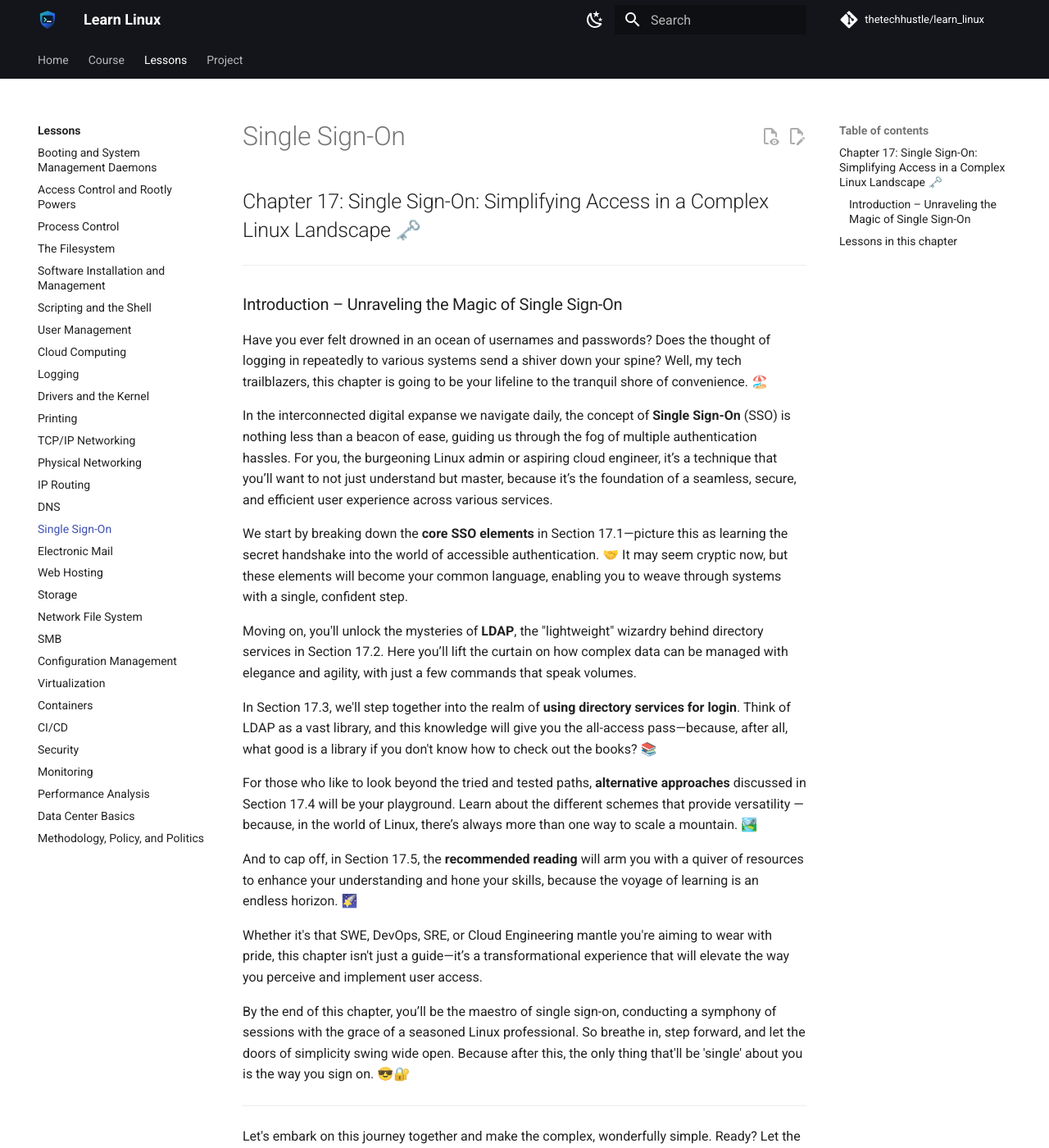
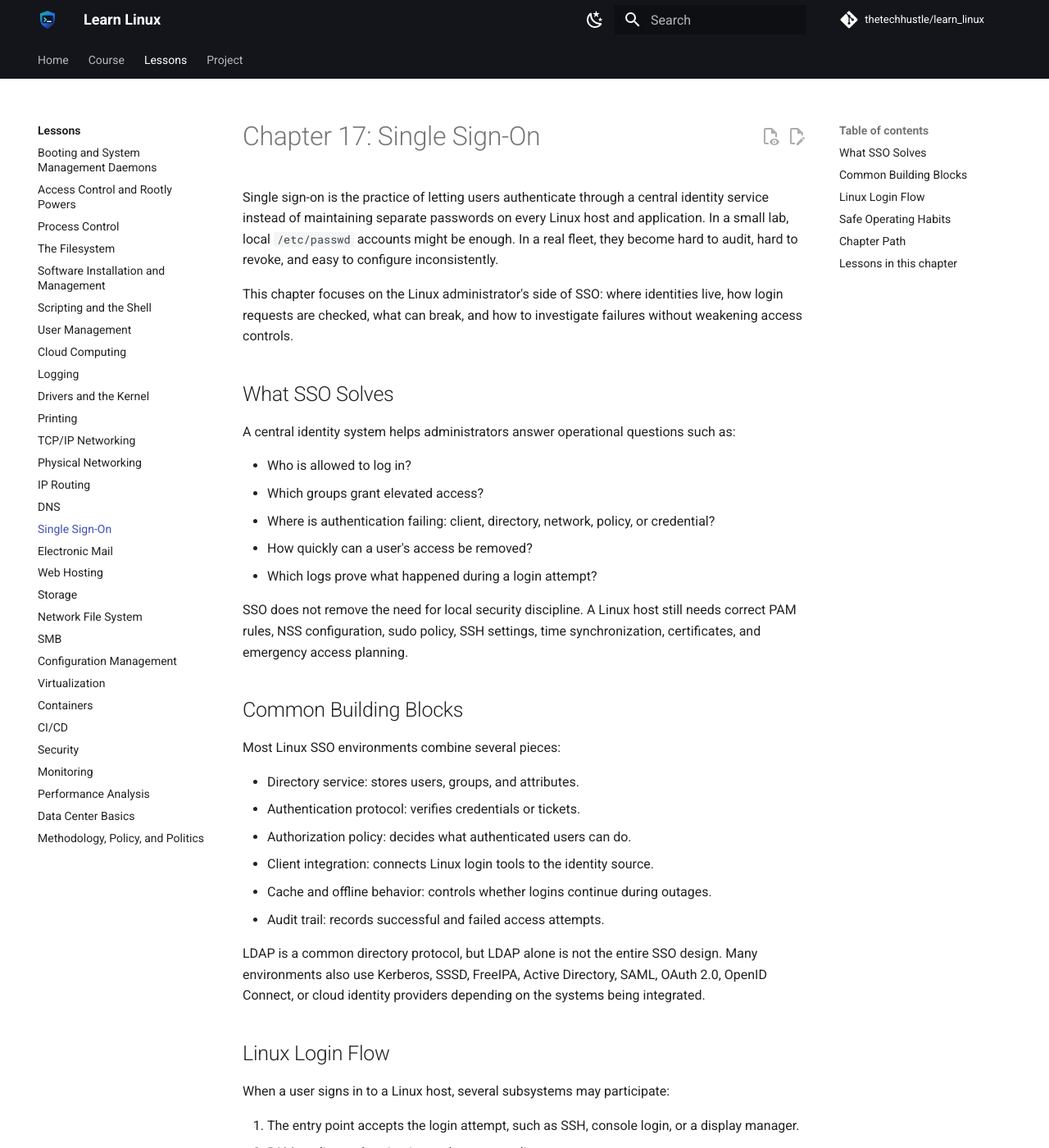
Before and after one commit to thetechhustle/learn_linux, an MkDocs documentation site: the page built from docs/lessons/17_single_sign-on/README.md, in a window 1280 px wide and 1400 px high. Shown: the whole window at 82% size. Built offline with MkDocs 1.6.1 and Material for MkDocs 9.7.7, drawn with Linux system fonts in a browser that asks for light colours; comment, search, counter and statistics services are not loaded; some of the changed text lies outside the part shown.

Commit message:
Improve Chapter 17 SSO overview (#147)
Co-authored-by: Jules Ai <jules@Juless-Air.ts.net lan>

```diff
--- a/docs/lessons/17_single_sign-on/README.md
+++ b/docs/lessons/17_single_sign-on/README.md
@@ -1,30 +1,61 @@
-## Chapter 17: Single Sign-On: Simplifying Access in a Complex Linux Landscape 🗝️
+# Chapter 17: Single Sign-On
 
----
+Single sign-on is the practice of letting users authenticate through a central identity service instead of maintaining separate passwords on every Linux host and application. In a small lab, local `/etc/passwd` accounts might be enough. In a real fleet, they become hard to audit, hard to revoke, and easy to configure inconsistently.
 
-### Introduction – Unraveling the Magic of Single Sign-On
+This chapter focuses on the Linux administrator's side of SSO: where identities live, how login requests are checked, what can break, and how to investigate failures without weakening access controls.
 
-Have you ever felt drowned in an ocean of usernames and passwords? Does the thought of logging in repeatedly to various systems send a shiver down your spine? Well, my tech trailblazers, this chapter is going to be your lifeline to the tranquil shore of convenience. 🏖️
+## What SSO Solves
 
-In the interconnected digital expanse we navigate daily, the concept of **Single Sign-On** (SSO) is nothing less than a beacon of ease, guiding us through the fog of multiple authentication hassles. For you, the burgeoning Linux admin or aspiring cloud engineer, it’s a technique that you’ll want to not just understand but master, because it’s the foundation of a seamless, secure, and efficient user experience across various services.
+A central identity system helps administrators answer operational questions such as:
 
-We start by breaking down the **core SSO elements** in Section 17.1—picture this as learning the secret handshake into the world of accessible authentication. 🤝 It may seem cryptic now, but these elements will become your common language, enabling you to weave through systems with a single, confident step.
+- Who is allowed to log in?
+- Which groups grant elevated access?
+- Where is authentication failing: client, directory, network, policy, or credential?
+- How quickly can a user's access be removed?
+- Which logs prove what happened during a login attempt?
 
-Moving on, you'll unlock the mysteries of **LDAP**, the "lightweight" wizardry behind directory services in Section 17.2. Here you’ll lift the curtain on how complex data can be managed with elegance and agility, with just a few commands that speak volumes.
+SSO does not remove the need for local security discipline. A Linux host still needs correct PAM rules, NSS configuration, sudo policy, SSH settings, time synchronization, certificates, and emergency access planning.
 
-In Section 17.3, we'll step together into the realm of **using directory services for login**. Think of LDAP as a vast library, and this knowledge will give you the all-access pass—because, after all, what good is a library if you don't know how to check out the books? 📚
+## Common Building Blocks
 
-For those who like to look beyond the tried and tested paths, **alternative approaches** discussed in Section 17.4 will be your playground. Learn about the different schemes that provide versatility — because, in the world of Linux, there’s always more than one way to scale a mountain. 🏞️
+Most Linux SSO environments combine several pieces:
 
-And to cap off, in Section 17.5, the **recommended reading** will arm you with a quiver of resources to enhance your understanding and hone your skills, because the voyage of learning is an endless horizon. 🌠
+- Directory service: stores users, groups, and attributes.
+- Authentication protocol: verifies credentials or tickets.
+- Authorization policy: decides what authenticated users can do.
+- Client integration: connects Linux login tools to the identity source.
+- Cache and offline behavior: controls whether logins continue during outages.
+- Audit trail: records successful and failed access attempts.
 
-Whether it's that SWE, DevOps, SRE, or Cloud Engineering mantle you're aiming to wear with pride, this chapter isn't just a guide—it’s a transformational experience that will elevate the way you perceive and implement user access.
+LDAP is a common directory protocol, but LDAP alone is not the entire SSO design. Many environments also use Kerberos, SSSD, FreeIPA, Active Directory, SAML, OAuth 2.0, OpenID Connect, or cloud identity providers depending on the systems being integrated.
 
-By the end of this chapter, you’ll be the maestro of single sign-on, conducting a symphony of sessions with the grace of a seasoned Linux professional. So breathe in, step forward, and let the doors of simplicity swing wide open. Because after this, the only thing that'll be 'single' about you is the way you sign on. 😎🔐
+## Linux Login Flow
 
----
+When a user signs in to a Linux host, several subsystems may participate:
 
-Let's embark on this journey together and make the complex, wonderfully simple. Ready? Let the story of SSO in Linux begin! 🚀
+1. The entry point accepts the login attempt, such as SSH, console login, or a display manager.
+2. PAM applies authentication and account policy.
+3. NSS resolves user and group information.
+4. SSSD or another client talks to the directory or identity provider.
+5. sudo, SSH, or application policy decides what the user may do after login.
+6. Logs record the result for troubleshooting and audit.
+
+That separation matters. A user can authenticate successfully but still be denied by account policy, group membership, host access rules, shell settings, home-directory problems, expired credentials, or sudo policy.
+
+## Safe Operating Habits
+
+Treat identity changes like production infrastructure changes:
+
+- Keep at least one tested emergency local admin path.
+- Test new policies with a noncritical account before broad rollout.
+- Verify time synchronization before debugging Kerberos or certificate-based flows.
+- Confirm name resolution and TLS trust before blaming credentials.
+- Record the exact host, username, command, timestamp, and log lines for each incident.
+- Avoid changing PAM or NSS rules over an SSH session unless you have a fallback console.
+
+## Chapter Path
+
+Start with the core elements, then move into LDAP and host login integration. The later lessons compare alternative identity patterns and point to deeper reading.
 
 <!-- lesson-index:start -->
 
```
